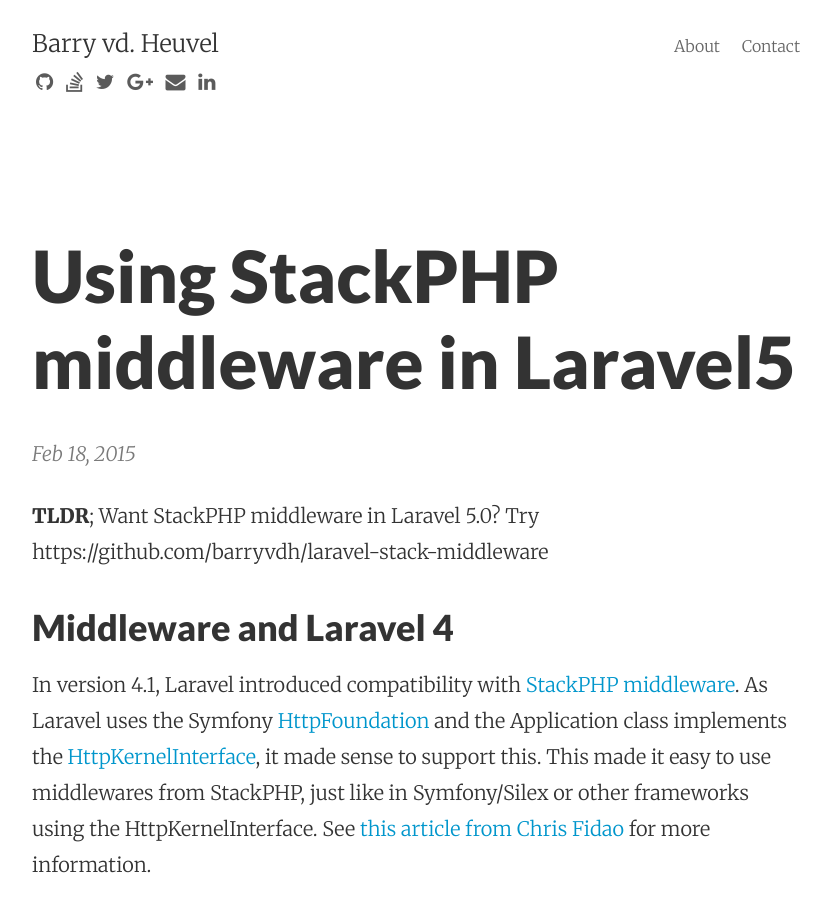
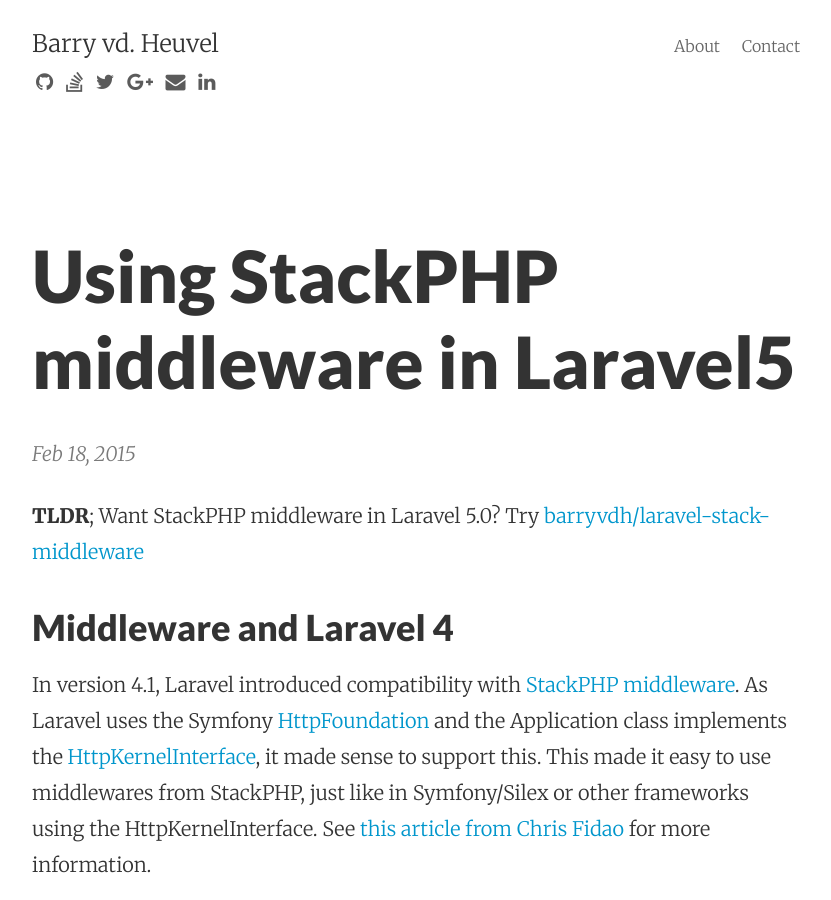
Before and after one commit to barryvdh/barryvdh.github.io, a Jekyll site: the page built from _posts/2015-02-18-using-stackphp-middleware-in-laravel-5.md, in a window 1280 px wide and 900 px high. Shown: the whole window, without its empty margins (224-1055 px from the left). Built offline with Jekyll 4.4.1, drawn with Linux system fonts in a browser that asks for light colours; nearby versions of some CDN libraries; some of the changed lines change nothing that is shown.

Commit message:
Update 2015-02-18-using-stackphp-middleware-in-laravel-5.md

```diff
--- a/_posts/2015-02-18-using-stackphp-middleware-in-laravel-5.md
+++ b/_posts/2015-02-18-using-stackphp-middleware-in-laravel-5.md
@@ -6,7 +6,7 @@
 categories: laravel
 ---
 
-__TLDR__; Want StackPHP middleware in Laravel 5.0? Try https://github.com/barryvdh/laravel-stack-middleware
+__TLDR__; Want StackPHP middleware in Laravel 5.0? Try [barryvdh/laravel-stack-middleware](https://github.com/barryvdh/laravel-stack-middleware)
 
 ### Middleware and Laravel 4
 
```
